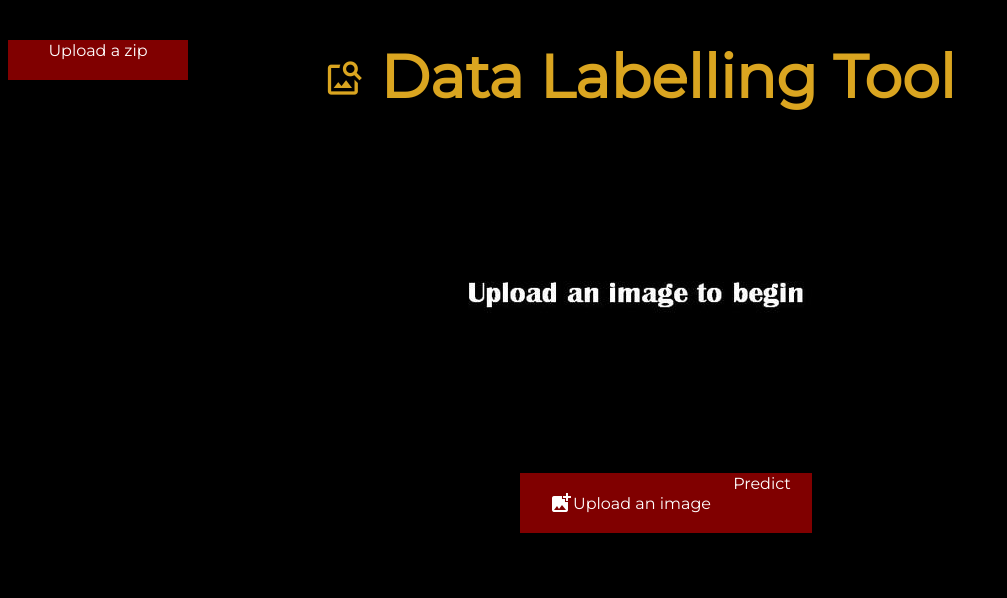
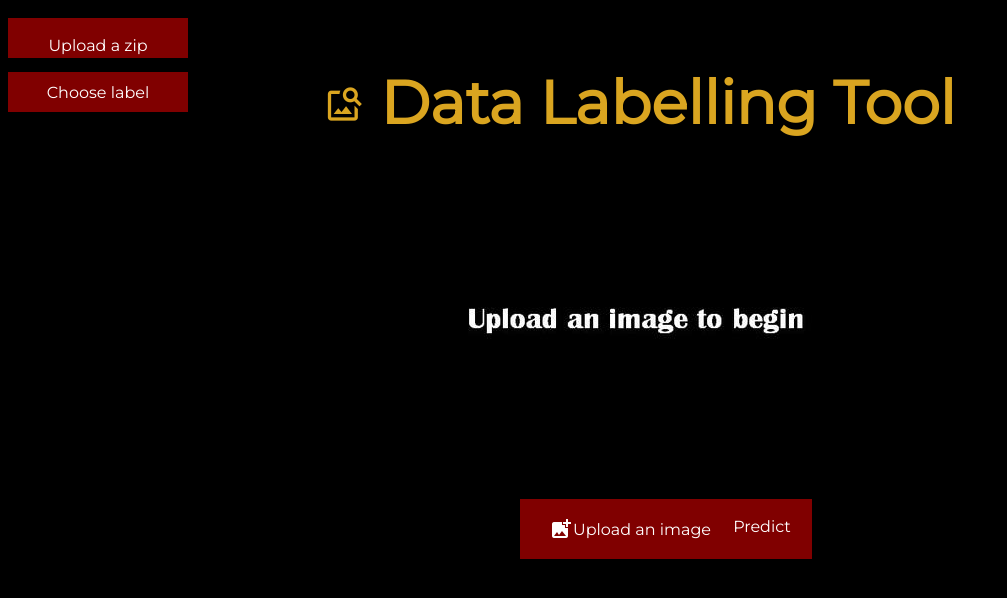
Before and after one commit to danlim-wz/flask_image_classifier, a Flask app: page /landing_page in a window 1280 px wide. Shown: the top 598 px of the page, without its empty margins (0-1007 px from the left). Run offline with Flask 2, Linux system fonts and the light colour scheme; some libraries are stand-ins or nearby versions.

Commit message:
added support for box and mask labels

```diff
--- a/app.py
+++ b/app.py
@@ -8,16 +8,21 @@ from PIL import Image
 from io import BytesIO, StringIO
 from zipfile import ZipFile
 import cv2
-import numpy as np
+import torch
+import torchvision
 
 #CUDA compatibility
 from tensorflow.compat.v1 import ConfigProto
 from tensorflow.compat.v1 import InteractiveSession
 config = ConfigProto()
 config.gpu_options.allow_growth = True
+config.gpu_options.per_process_gpu_memory_fraction = 0.5
 session = InteractiveSession(config=config)
 
+device = torch.device("cuda" if torch.cuda.is_available() else "cpu")
+
 app = Flask(__name__)
+label = 'img'
 
 #set paths to upload folder
 APP_ROOT = os.path.dirname(os.path.abspath(__file__))
@@ -34,14 +39,42 @@ def display():
     image_pil.thumbnail((600,300), Image.ANTIALIAS)
     image_pil.save(file_path)
 
-    #classify image
-    image = load_img(image, target_size=(224, 224))
-    image = img_to_array(image)
-    image = np.expand_dims(image, axis=0)
-    image = preprocess_input(image)
-    prediction = resnet_model.predict(image)
-    prediction = decode_predictions(prediction)[0][0][1]
-    prediction = prediction.replace('_',' ')
+    #display image along with prediction
+    if label == 'img':
+        image = load_img(image, target_size=(224, 224))
+        image = img_to_array(image)
+        image = np.expand_dims(image, axis=0)
+        image = preprocess_input(image)
+        prediction = resnet_model.predict(image)
+        prediction = decode_predictions(prediction)[0][0][1]
+        prediction = prediction.replace('_',' ')
+    else:
+        image = load_img(image)
+        image = img_to_array(image)
+        image = image.transpose()
+        image = image / 255
+        image = np.expand_dims(image, axis=0)
+        with torch.no_grad():
+            prediction = model(torch.from_numpy(image).float().to(device))
+        image = image * 255
+        image = image[0].transpose((2,1,0))
+        if label == 'box':
+            box = prediction[0]['boxes'][0]
+            cv2.rectangle(image, (int(box[3]), int(box[2])), (int(box[1]), int(box[0])), (255,0,0), 2)
+            image_pil = Image.fromarray(np.uint8(image))
+            image_pil.thumbnail((600,300), Image.ANTIALIAS)
+            image_pil.save(file_path)
+        elif label == 'mask':
+            mask = prediction[0]['masks'][0][0].cpu().numpy().transpose()
+            mask[mask > 0.5] = 255
+            mask[mask <= 0.5] = 0
+            mask = np.array([mask for i in range(3)]).transpose((1,2,0))
+            image = cv2.addWeighted(image, 0.5, mask, 0.5, 0)
+            image_pil = Image.fromarray(np.uint8(image))
+            image_pil.thumbnail((600,300), Image.ANTIALIAS)
+            image_pil.save(file_path)
+        prediction = COCO_INSTANCE_CATEGORY_NAMES[prediction[0]['labels'][0]]
+
     return render_template("upload.html", image_path = filename, prediction = 'Prediction: '+prediction)
 
 @app.route("/landing_page",methods=["GET","POST"])
@@ -51,6 +84,24 @@ def landing_page():
 @app.route("/upload_zip",methods=["GET","POST"])
 def upload_zip():
     return render_template("zip.html")
+
+@app.route("/get_img",methods=["GET","POST"])
+def get_img():
+    global label
+    label = 'img'
+    return redirect(url_for('landing_page'))
+
+@app.route("/get_box",methods=["GET","POST"])
+def get_box():
+    global label
+    label = 'box'
+    return redirect(url_for('landing_page'))
+
+@app.route("/get_mask",methods=["GET","POST"])
+def get_mask():
+    global label
+    label = 'mask'
+    return redirect(url_for('landing_page'))
 
 @app.route("/label_images",methods=["GET","POST"])
 def label_images():
@@ -64,7 +115,6 @@ def label_images():
                     if name.endswith(('.png', '.jpg', '.jpeg')):
                         new_name,ext = os.path.splitext(base_name)
                         img = cv2.imdecode(np.frombuffer(input_zip.read(name), dtype=np.uint8), flags=1)
-                        #img = img[:,:,:3]
                         image = cv2.resize(img, (224, 224))
                         image = img_to_array(image)
                         image = np.expand_dims(image, axis=0)
@@ -80,6 +130,32 @@ def label_images():
     return send_file(data, attachment_filename='output.zip', as_attachment=True)
 
 if __name__ == '__main__':
+
+    COCO_INSTANCE_CATEGORY_NAMES = [
+    '__background__', 'person', 'bicycle', 'car', 'motorcycle', 'airplane', 'bus',
+    'train', 'truck', 'boat', 'traffic light', 'fire hydrant', 'N/A', 'stop sign',
+    'parking meter', 'bench', 'bird', 'cat', 'dog', 'horse', 'sheep', 'cow',
+    'elephant', 'bear', 'zebra', 'giraffe', 'N/A', 'backpack', 'umbrella', 'N/A', 'N/A',
+    'handbag', 'tie', 'suitcase', 'frisbee', 'skis', 'snowboard', 'sports ball',
+    'kite', 'baseball bat', 'baseball glove', 'skateboard', 'surfboard', 'tennis racket',
+    'bottle', 'N/A', 'wine glass', 'cup', 'fork', 'knife', 'spoon', 'bowl',
+    'banana', 'apple', 'sandwich', 'orange', 'broccoli', 'carrot', 'hot dog', 'pizza',
+    'donut', 'cake', 'chair', 'couch', 'potted plant', 'bed', 'N/A', 'dining table',
+    'N/A', 'N/A', 'toilet', 'N/A', 'tv', 'laptop', 'mouse', 'remote', 'keyboard', 'cell phone',
+    'microwave', 'oven', 'toaster', 'sink', 'refrigerator', 'N/A', 'book',
+    'clock', 'vase', 'scissors', 'teddy bear', 'hair drier', 'toothbrush'
+    ]
+
+    """initialize models(replace models to use your own)"""
+    #box & mask
+    model = torchvision.models.detection.maskrcnn_resnet50_fpn(pretrained=True)
+    model.eval().cuda()
+    with torch.no_grad():
+        model(torch.from_numpy(np.random.rand(1,3,224,224)).float().to(device))
+
+    #classification
     resnet_model = ResNet50(weights='imagenet')
     resnet_model.predict(np.random.rand(1,224,224,3))
+
+    #start backend
     app.run(host='0.0.0.0', debug=False, threaded=False, port=8000)
--- a/static/mystyle.css
+++ b/static/mystyle.css
@@ -20,19 +20,15 @@ h6 {
 .material-icons.md-48 { font-size: 40px; }
 
 button {
-  color:white;
+  color:black;
   border: none;
-  height: 60px;
-  width: 100px;
-  background-color: maroon;
-  position: absolute;
-  margin-top: 25%;
-  margin-left: 53%;
-  font-size: 16px;
-  display: flex;
+  background-color: white;
+  font-size: 18px;
   justify-content: center;
-  font-family: "Montserrat",sans-serif;
-  vertical-align: top;
+  color: black;
+  padding: 18px;
+  text-decoration: none;
+  display: block;
 }
 
 input[type="file"] {
@@ -62,7 +58,7 @@ input[type="file"] {
   width: 100px;
   background-color: maroon;
   position: absolute;
-  margin-top: 24%;
+  margin-top: 25%;
   margin-left: 55%;
   font-size: 16px;
   display: flex;
@@ -78,7 +74,7 @@ input[type="file"] {
   width: 180px;
   background-color:maroon;
   position: absolute;
-  margin-top: 0%;
+  margin-top: 10px;
   margin-left: 0%;
   font-size: 16px;
   display: flex;
@@ -101,3 +97,56 @@ label {
   align-items: center;
   font-family: "Montserrat",sans-serif;
 }
+
+/* Dropdown Button */
+.dropbtn {
+  background-color: maroon;
+  color: white;
+  height: 40px;
+  width: 180px;
+  margin-top: 50px;
+  margin-left: 0%;
+  padding: 16px;
+  font-size: 16px;
+  position: absolute;
+  /* border: none; */
+  display: flex;
+  justify-content: center;
+  align-items: center;
+  font-family: "Montserrat",sans-serif;
+}
+
+/* The container <div> - needed to position the dropdown content */
+.dropdown {
+  position: relative;
+  display: inline-block;
+}
+
+/* Dropdown Content (Hidden by Default) */
+.dropdown-content {
+  display: none;
+  position: absolute;
+  background-color: white;
+  min-width: 180px;
+  margin-top: 90px;
+  margin-left: 0%;
+  box-shadow: 0px 8px 16px 0px rgba(0,0,0,0.2);
+  z-index: 1;
+}
+
+/* Links inside the dropdown */
+.dropdown-content a {
+  color: black;
+  padding: 12px 16px;
+  text-decoration: none;
+  display: block;
+}
+
+/* Change color of dropdown links on hover */
+.dropdown-content a:hover {background-color: #ddd;}
+
+/* Show the dropdown menu on hover */
+.dropdown:hover .dropdown-content {display: block;}
+
+/* Change the background color of the dropdown button when the dropdown content is shown */
+.dropdown:hover .dropbtn {background-color: maroon;}
--- a/templates/upload.html
+++ b/templates/upload.html
@@ -9,9 +9,19 @@
 
 
 <body>
+
     <form action="upload_zip" method="POST" enctype="multipart/form-data">
         <button id='navigation' type="submit">Upload a zip</button>
     </form>
+
+    <div class="dropdown">
+        <button class="dropbtn">Choose label</button>
+            <div class="dropdown-content">
+                <a href="{{ url_for('get_img')}}">Image</a>
+                <a href="{{ url_for('get_box')}}">Box</a>
+                <a href="{{ url_for('get_mask')}}">Mask</a>
+            </div>
+    </div>
 
     <p><h1>
         <i class="material-icons md-48">
```
Also changed, not shown: README.md, images/web_app.gif (added).
